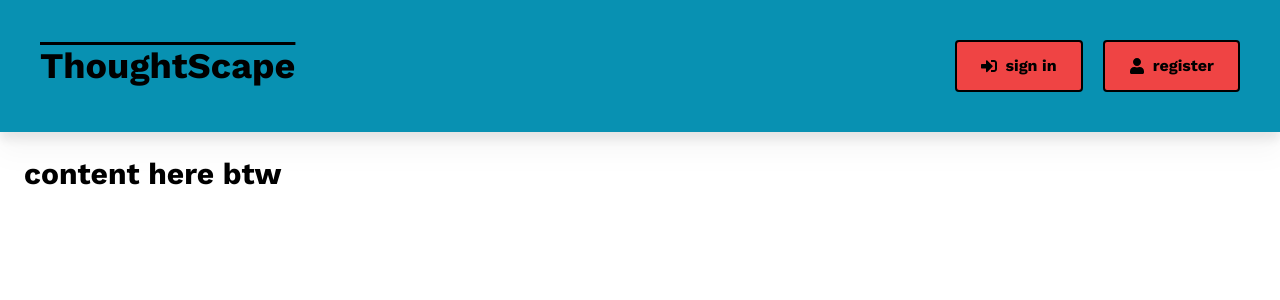
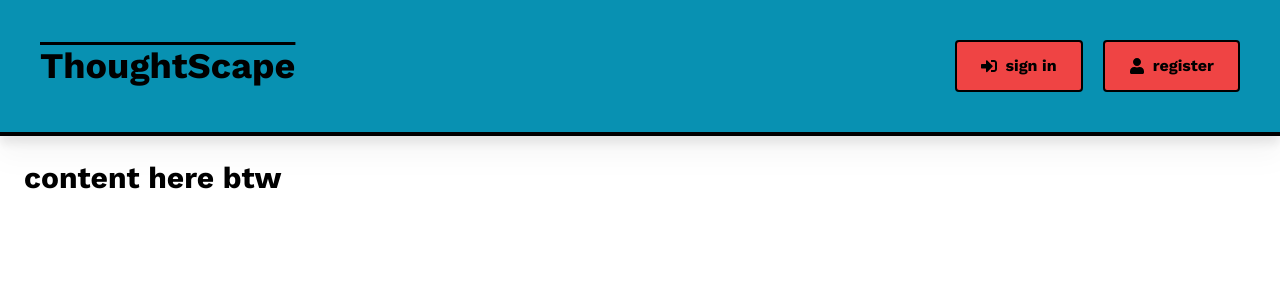
Before and after one commit to Nilej24/layout-for-thoughtscape, a React (Vite) app: page / in a window 1280 px wide. Shown: the top 300 px of the page. Built offline with nearby package versions, Linux system fonts and the light colour scheme.

Commit message:
add border bottom on header

```diff
--- a/src/components/Header.jsx
+++ b/src/components/Header.jsx
@@ -5,7 +5,7 @@ function Header() {
   const user = false;
 
   return (
-    <nav className="bg-cyan-600 drop-shadow-xl">
+    <nav className="bg-cyan-600 drop-shadow-xl border-b-4 border-black">
       <div className="container mx-auto p-10 flex justify-between items-center">
         <div>
           <Link to="/" className="text-4xl font-bold hover:text-gray-700 overline">
```
